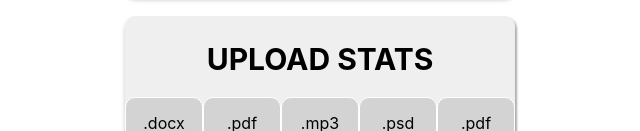
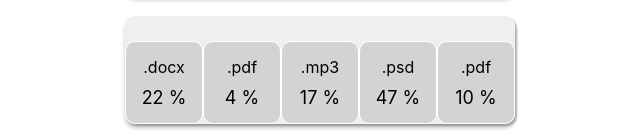
Before and after one commit to Lusiy321/goit-react-hw-01, a React (Create React App) app: page / in a window 1280 px wide. Shown: the part 488-619 px from the top of the page, without its empty margins (320-960 px from the left). Built offline with nearby package versions, Linux system fonts and the light colour scheme.

Commit message:
Stats change

```diff
--- a/src/components/App.jsx
+++ b/src/components/App.jsx
@@ -7,10 +7,11 @@ import { Stats } from "./Stats/stats";
 import { Friends } from "./FriendList/frends";
 import { Transactions } from "./Transactions/transactions";
 
+
 export const App = () => {
   return <div>
     <Profile user={user} />
-    <Stats title="Upload stats" data={data} />
+    <Stats stats={data} />
     <Friends friends={friends} />
     <Transactions transactions={transactions} />
   </div>
--- a/src/components/Stats/stats.jsx
+++ b/src/components/Stats/stats.jsx
@@ -1,11 +1,11 @@
 import { PropTypes } from 'prop-types';
 import { Statistics, Title, StatList, Label, ListItem, Percen } from './stats.styled';
 
-export const Stats = ({ data, title }) => {
+export const Stats = ({ stats, title }) => {
   return (<Statistics>
     <Title>{title}</Title>
     <StatList>
-      {data.map(datas => (
+      {stats.map(datas => (
         <ListItem key={datas.id}>
           <Label>{datas.label} </Label>
           <Percen>{datas.percentage} %</Percen>
@@ -17,6 +17,7 @@ export const Stats = ({ data, title }) => {
 };
 
 Stats.propTypes = {
+  title: PropTypes.string.isRequired,
   data: PropTypes.arrayOf(PropTypes.exact({
     id: PropTypes.string.isRequired,
     label: PropTypes.string.isRequired,
--- a/src/components/data/data.json
+++ b/src/components/data/data.json
@@ -1,5 +1,5 @@
 [
-  { "id": "id-1", "label": ".docx", "percentage": 22 },
+  { "id": "id-1", "label": ".docx", "percentage": 22},
   { "id": "id-2", "label": ".pdf", "percentage": 4 },
   { "id": "id-3", "label": ".mp3", "percentage": 17 },
   { "id": "id-4", "label": ".psd", "percentage": 47 },
```
